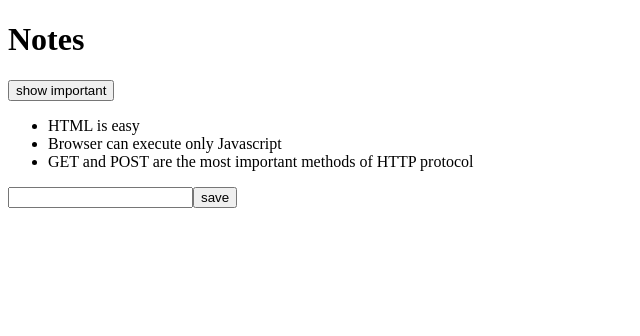
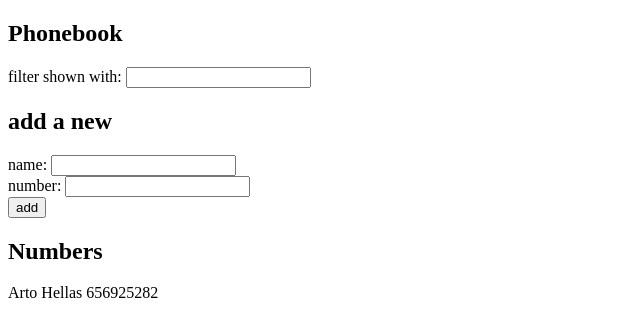
Before and after one commit to javi3143/full-stack-react-node, a React (Create React App) app in the folder part1/: page / in a window 1280 px wide. Shown: the top 336 px of the page, without its empty margins (0-640 px from the left). Built offline with nearby package versions, Linux system fonts and the light colour scheme.

Commit message:
part2b-pract

```diff
--- a/part1/src/App.js
+++ b/part1/src/App.js
@@ -1,54 +1,132 @@
 import React, { useState } from 'react'
-import Note from './components/Note'
+import Person from './components/Person'
 
-const App = (props) => {
-  const [notes, setNotes] = useState(props.notes)
-  const [newNote, setNewNote] = useState("")
+const App = () => {
+  const [ persons, setPersons ] = useState([
+    { name: 'Arto Hellas', number: 656925282}
+  ])
+
+  const [ newName, setNewName ] = useState('')
+  const [ newNumber, setNewNumber ] = useState('')
   const [showAll, setShowAll] = useState(true)
+  const [newFilter, setFilter] = useState('')
 
-  const addNote = (event) => {
+  const addPerson = (event) => {
     event.preventDefault()
     const noteObject = {
-      content: newNote,
-      date: new Date().toISOString(),
-      important: Math.random() < 0.5,
-      id: notes.length + 1,
+      name: newName,
+      number: newNumber
     }
-
-    setNotes(notes.concat(noteObject))
-    setNewNote('')
+    if (persons.some(({name}) => name === noteObject.name)) {
+      window.alert(noteObject.name + "is already added to phonebook")
+    } else {
+      setPersons(persons.concat(noteObject))
+      setNewName('')
+      setNewNumber('')
+    }
   }
 
-  const handleNoteChange = (event) => {
+  const peopleToShow =
+  showAll
+  ? persons
+  : persons.filter(p => p.name.includes(newFilter))
+
+  const handlePersonChange = (event) => {
     console.log(event.target.value)
-    setNewNote(event.target.value)
+    setNewName(event.target.value)
   }
 
-  const notesToShow = showAll
-  ? notes
-  : notes.filter(note => note.important === true)
+  const handlePersonNumberChange = (event) => {
+    console.log(event.target.value)
+    setNewNumber(event.target.value)
+  }
+
+  const handleFilter = (event) => {
+    console.log(event.target.value)
+    setFilter(event.target.value)
+    setShowAll(false)
+  }
+
 
   return (
     <div>
-      <h1>Notes</h1>
+      <h2>Phonebook</h2>
       <div>
-        <button onClick={() => setShowAll(!showAll)}>
-          show {showAll ? 'important' : 'all' }
-        </button>
+          filter shown with: <input value={newFilter}
+          onChange={handleFilter}/>
       </div>
-      <ul>
-        {notesToShow.map(note =>
-          <Note key={note.id} note={note} />
-        )}
-      </ul>
-      <form onSubmit={addNote}>
-        <input
-          value={newNote}
-          onChange={handleNoteChange} />
-        <button type="submit">save</button>
+      <h2>add a new</h2>
+      <form onSubmit={addPerson}>
+        <div>
+          name: <input value={newName}
+          onChange={handlePersonChange}/>
+        </div>
+        <div>
+          number: <input value={newNumber}
+          onChange={handlePersonNumberChange}/>
+        </div>
+        <div>
+          <button type="submit">add</button>
+        </div>
       </form>
+      <h2>Numbers</h2>
+      {peopleToShow.map(p =>
+          <Person key={p.name} person={p} />
+      )}
     </div>
   )
 }
 
 export default App
+
+// const App = (props) => {
+//   const [notes, setNotes] = useState(props.notes)
+//   const [newNote, setNewNote] = useState("")
+//   const [showAll, setShowAll] = useState(true)
+
+//   const addNote = (event) => {
+//     event.preventDefault()
+//     const noteObject = {
+//       content: newNote,
+//       date: new Date().toISOString(),
+//       important: Math.random() < 0.5,
+//       id: notes.length + 1,
+//     }
+
+//     setNotes(notes.concat(noteObject))
+//     setNewNote('')
+//   }
+
+//   const handleNoteChange = (event) => {
+//     console.log(event.target.value)
+//     setNewNote(event.target.value)
+//   }
+
+//   const notesToShow = showAll
+//   ? notes
+//   : notes.filter(note => note.important === true)
+
+//   return (
+//     <div>
+//       <h1>Notes</h1>
+//       <div>
+//         <button onClick={() => setShowAll(!showAll)}>
+//           show {showAll ? 'important' : 'all' }
+//         </button>
+//       </div>
+//       <ul>
+//         {notesToShow.map(note =>
+//           <Note key={note.id} note={note} />
+//         )}
+//       </ul>
+//       <form onSubmit={addNote}>
+//         <input
+//           value={newNote}
+//           onChange={handleNoteChange} />
+//         <button type="submit">save</button>
+//       </form>
+//     </div>
+//   )
+// }
+
+// export default App
--- a/part1/src/components/Note.js
+++ /dev/null
@@ -1,9 +0,0 @@
-import React from 'react'
-
-const Note = ({ note }) => {
-  return (
-    <li>{note.content}</li>
-  )
-}
-
-export default Note
--- /dev/null
+++ b/part1/src/components/Person.js
@@ -0,0 +1,9 @@
+import React from 'react'
+
+const Person = ({ person }) => {
+  return (
+    <p>{person.name} {person.number}</p>
+  )
+}
+
+export default Person
--- a/part1/src/index.js
+++ b/part1/src/index.js
@@ -2,28 +2,28 @@ import React from 'react'
 import ReactDOM from 'react-dom'
 import App from './App'
 
-const notes = [
-  {
-    id: 1,
-    content: 'HTML is easy',
-    date: '2019-05-30T17:30:31.098Z',
-    important: true
-  },
-  {
-    id: 2,
-    content: 'Browser can execute only Javascript',
-    date: '2019-05-30T18:39:34.091Z',
-    important: false
-  },
-  {
-    id: 3,
-    content: 'GET and POST are the most important methods of HTTP protocol',
-    date: '2019-05-30T19:20:14.298Z',
-    important: true
-  }
-]
+// const notes = [
+//   {
+//     id: 1,
+//     content: 'HTML is easy',
+//     date: '2019-05-30T17:30:31.098Z',
+//     important: true
+//   },
+//   {
+//     id: 2,
+//     content: 'Browser can execute only Javascript',
+//     date: '2019-05-30T18:39:34.091Z',
+//     important: false
+//   },
+//   {
+//     id: 3,
+//     content: 'GET and POST are the most important methods of HTTP protocol',
+//     date: '2019-05-30T19:20:14.298Z',
+//     important: true
+//   }
+// ]
 
 ReactDOM.render(
-  <App notes={notes}/>,
+  <App />,
   document.getElementById('root')
 )
```
